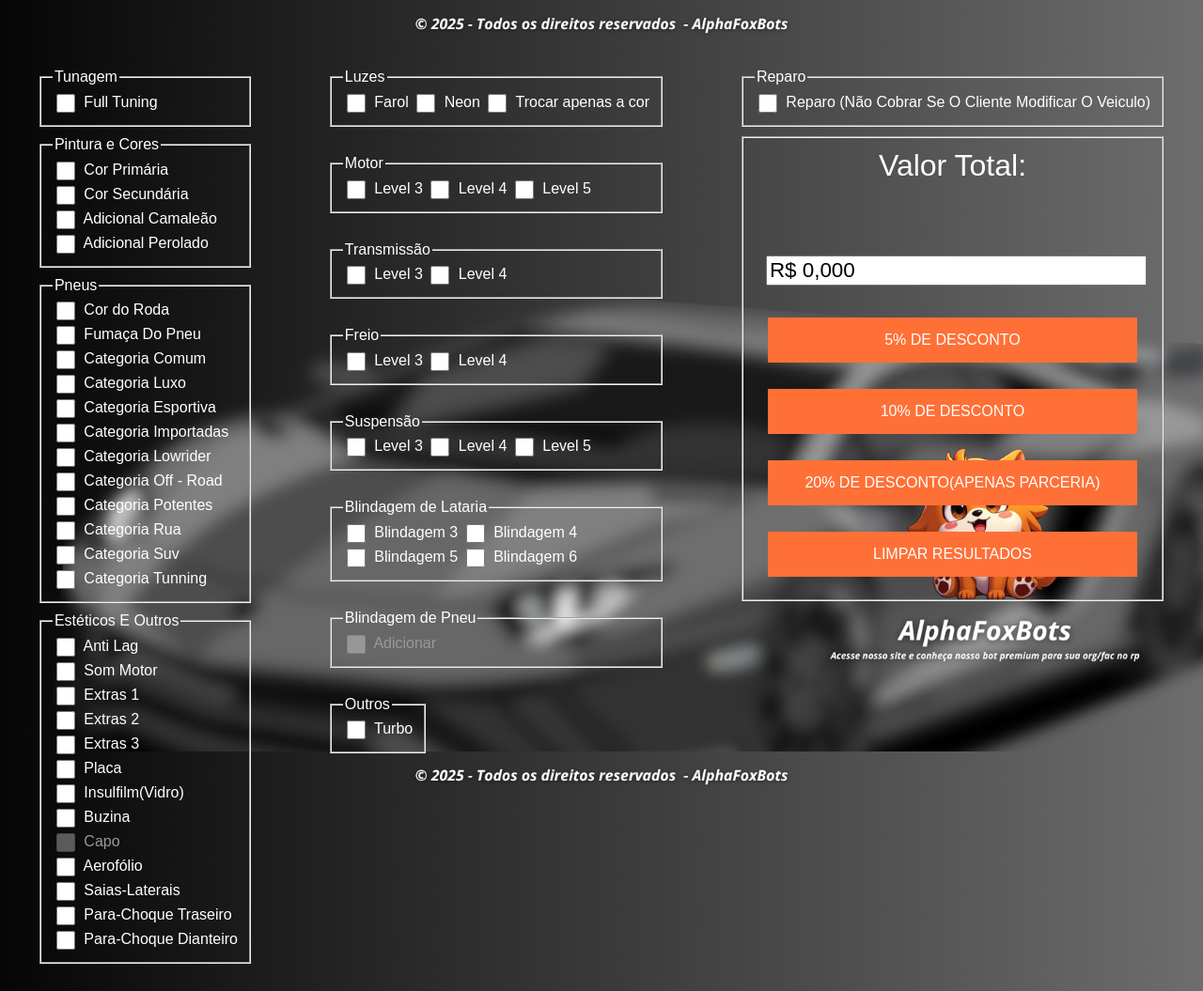
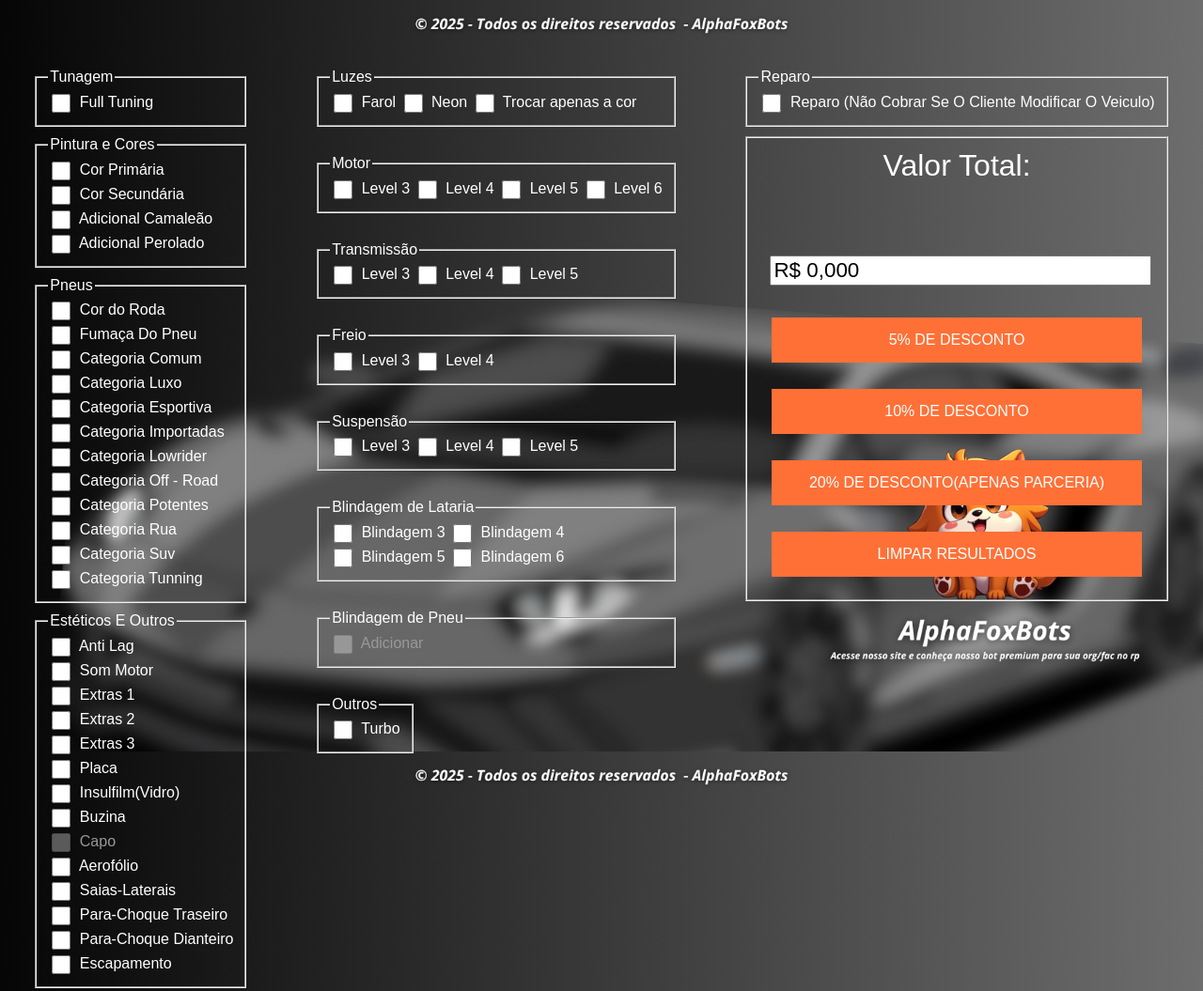
Before and after one commit to R0drig0Queir0z/calculadora-samparp-mecanicas, a plain HTML site: page index.html in a window 1280 px wide. Shown: the top 1055 px of the page at 94% size. Drawn offline with Linux system fonts and the light colour scheme.

Commit message:
Alteração de valores e updates
Alteração nos valores do vidro, roda comum e freio

Adição do escamento, motor level 6 e transmissão level 5.

```diff
--- a/index.html
+++ b/index.html
@@ -48,7 +48,7 @@
                     <input type="checkbox" name="valor3" id="fumaca_pneu" value="2.400" onclick="calcularValor()"><label
                         for="fumaca_pneu">
                         Fumaça Do Pneu</label><br>
-                    <input type="checkbox" name="valor3" id="cat_comum" value="2.400" onclick="calcularValor()"><label
+                    <input type="checkbox" name="valor3" id="cat_comum" value="4.800" onclick="calcularValor()"><label
                         for="cat_comum">
                         Categoria Comum</label><br>
                     <input type="checkbox" name="valor3" id="cat_luxo" value="12.800" onclick="calcularValor()"><label
@@ -101,7 +101,7 @@
                     <input type="checkbox" name="valor3" id="placa" value="8.000" onclick="calcularValor()"><label
                         for="placa">
                         Placa</label><br>
-                    <input type="checkbox" name="valor3" id="insulfilm" value="15.000" onclick="calcularValor()"><label
+                    <input type="checkbox" name="valor3" id="insulfilm" value="4.000" onclick="calcularValor()"><label
                         for="insulfilm">
                         Insulfilm(Vidro)</label><br>
                     <input type="checkbox" name="valor3" id="buzina" value="15.000" onclick="calcularValor()"><label
@@ -122,6 +122,9 @@
                     <input type="checkbox" name="valor3" id="para_choque_diant" value="3.000" onclick="calcularValor()"><label
                         for="para_choque_diant">
                         Para-Choque Dianteiro</label><br>
+                    <input type="checkbox" name="valor3" id="escap" value="3.400" onclick="calcularValor()"><label
+                        for="escap">
+                        Escapamento</label><br>
                 </fieldset>
             </form>
         </div>
@@ -148,7 +151,8 @@
                     <label for="opcao21">Level 4</label>
                     <input type="checkbox" class="performance" name="valor3" value="51.000" id="opcao22" onclick="calcularValor()">
                     <label for="opcao22">Level 5</label>
-
+                    <input type="checkbox" class="performance" name="valor3" value="68.000" id="opcao55" onclick="calcularValor()">
+                    <label for="opcao55">Level 6</label>
                 </fieldset>
             </form>
 
@@ -159,6 +163,8 @@
                     <label for="opcao25">Level 3</label>
                     <input type="checkbox" class="performance" name="valor3" value="28.000" id="opcao26" onclick="calcularValor()">
                     <label for="opcao26">Level 4</label>
+                    <input type="checkbox" class="performance" name="valor3" value="42.000" id="opcao56" onclick="calcularValor()">
+                    <label for="opcao26">Level 5</label>
 
 
                 </fieldset>
@@ -166,9 +172,9 @@
             <form id="form6">
                 <fieldset>
                     <legend>Freio</legend>
-                    <input type="checkbox" class="performance" name="valor3" value="6.000" id="opcao30" onclick="calcularValor()">
+                    <input type="checkbox" class="performance" name="valor3" value="12.000" id="opcao30" onclick="calcularValor()">
                     <label for="opcao30">Level 3</label>
-                    <input type="checkbox" class="performance" name="valor3" value="12.000" id="opcao31" onclick="calcularValor()">
+                    <input type="checkbox" class="performance" name="valor3" value="24.000" id="opcao31" onclick="calcularValor()">
                     <label for="opcao31">Level 4</label>
                 </fieldset>
             </form>
```
